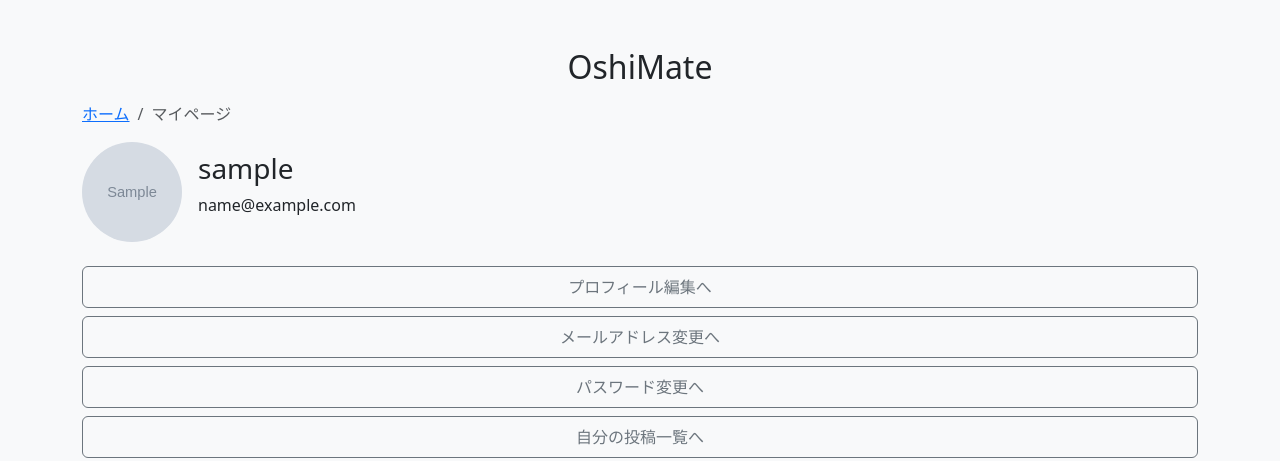
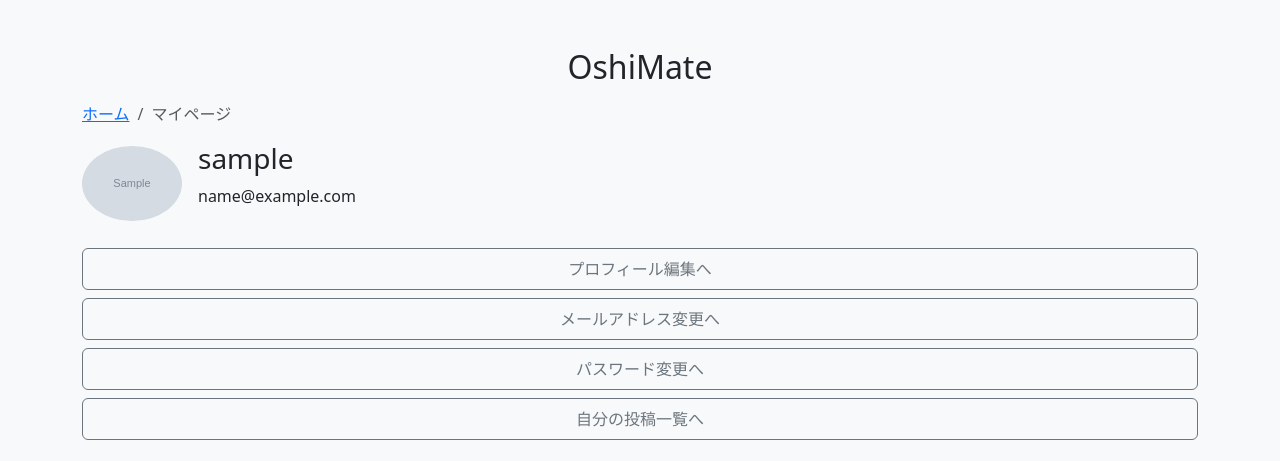
Before and after one commit to sososo176/OshiMate-, a Django app: page /accounts/mypage/ in a window 1280 px wide. Shown: the top 461 px of the page. Run offline with Django 5.2, Linux system fonts and the light colour scheme; a user stored in the database is signed in; tables that the repository leaves empty hold one stand-in row (values such as "Sample post"); grey boxes marked "Sample" are stand-in pictures; some libraries are stand-ins or nearby versions.

Commit message:
プロフィール画像の比率修正

```diff
--- a/accounts/templates/accounts/mypage.html
+++ b/accounts/templates/accounts/mypage.html
@@ -20,9 +20,9 @@
 <!-- プロフィール -->
 <div class="d-flex align-items-center mb-4">
   {% if user.profile.image %}
-    <img src="{{ user.profile.image.url }}" alt="プロフィール画像" class="rounded-circle me-3" width="100" height="100">
+    <img src="{{ user.profile.image.url }}" alt="プロフィール画像" class="rounded-circle me-3" style="width: 100px; height: auto;">
   {% else %}
-    <img src="{% static 'images/user_icon.jpeg' %}" alt="デフォルト画像" class="rounded-circle me-3" width="100" height="100">
+    <img src="{% static 'images/user_icon.jpeg' %}" alt="デフォルト画像" class="rounded-circle me-3" style="width: 100px; height: auto;">
   {% endif %}
 
   <div>
```
